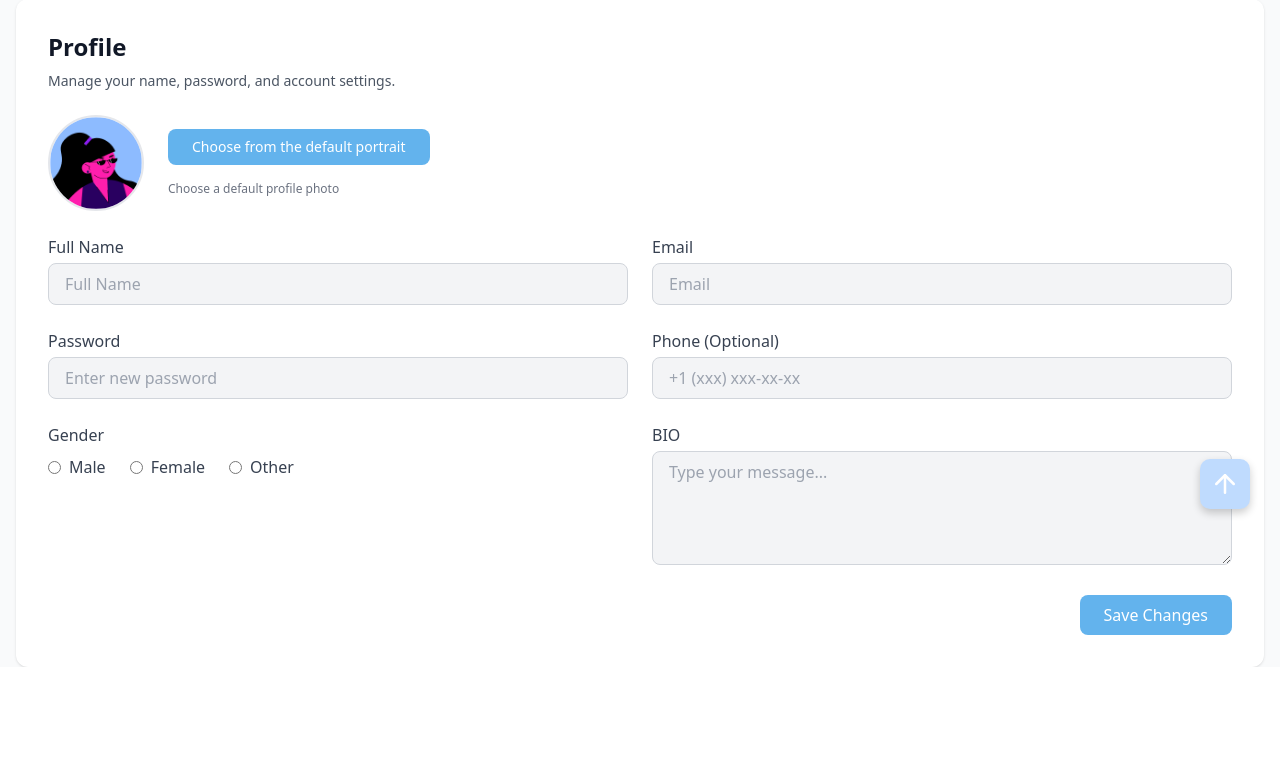
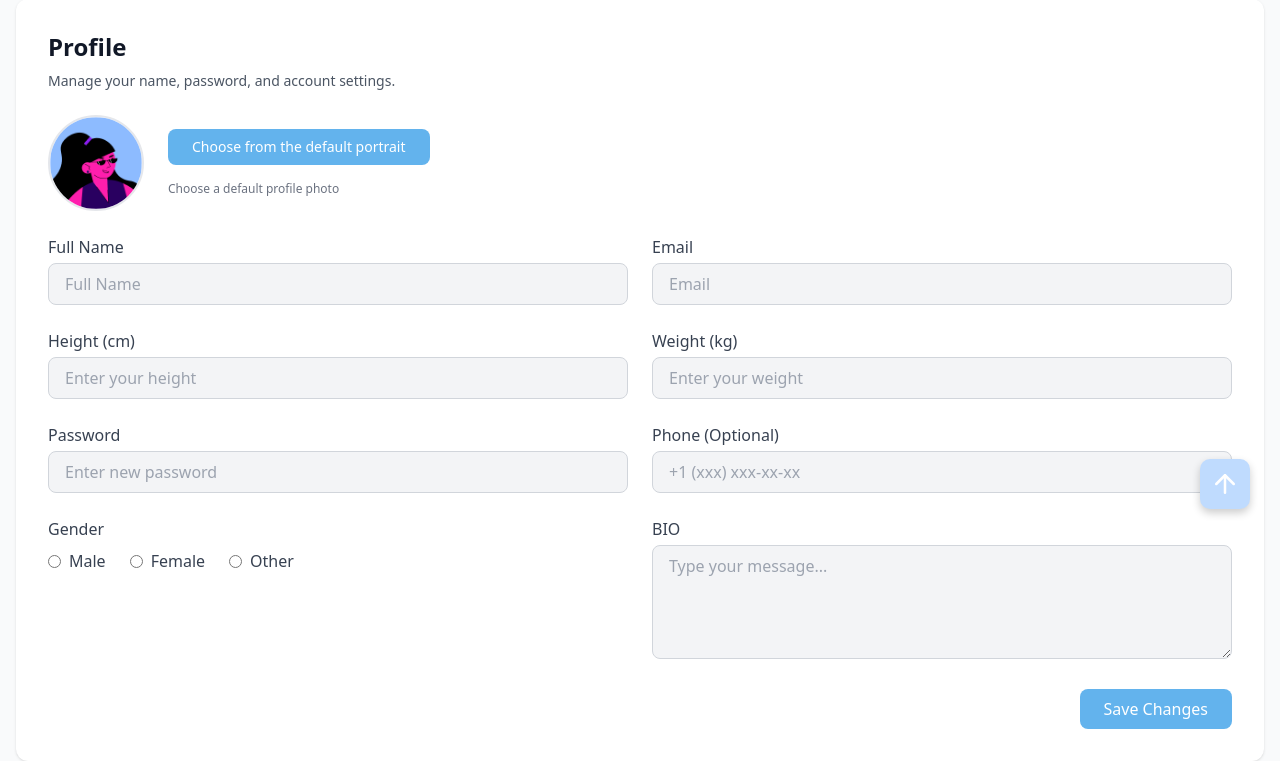
Before and after one commit to survivzhang/webTeam51, a Flask app: template app/templates/profile.html in a window 1280 px wide. Shown: the part 261-1022 px from the top of the page. Before the commit the page ends 928 px from the top, so only its background shows below. Run offline with Flask 3, Linux system fonts and the light colour scheme; the template is opened without the code that fills it, so the values that code supplies are empty; some libraries are stand-ins or nearby versions.

Commit message:
add height and weight input fields to profile form

```diff
--- a/app/templates/profile.html
+++ b/app/templates/profile.html
@@ -67,6 +67,33 @@
           type="email"
           value="{{ current_user.email }}"
           placeholder="Email"
+          class="w-full bg-gray-100 border border-gray-300 rounded-lg px-4 py-2 focus:outline-none focus:border-cal-blue"
+        />
+      </div>
+    </div>
+
+    <div class="grid grid-cols-1 md:grid-cols-2 gap-6">
+      <div>
+        <label for="height" class="block text-gray-700 mb-1">Height (cm)</label>
+        <input
+          id="height"
+          name="height"
+          type="number"
+          step="0.1"
+          value="{{ current_user.height if current_user.height is not none else '' }}"
+          placeholder="Enter your height"
+          class="w-full bg-gray-100 border border-gray-300 rounded-lg px-4 py-2 focus:outline-none focus:border-cal-blue"
+        />
+      </div>
+      <div>
+        <label for="weight" class="block text-gray-700 mb-1">Weight (kg)</label>
+        <input
+          id="weight"
+          name="weight"
+          type="number"
+          step="0.1"
+          value="{{ current_user.weight if current_user.weight is not none else '' }}"
+          placeholder="Enter your weight"
           class="w-full bg-gray-100 border border-gray-300 rounded-lg px-4 py-2 focus:outline-none focus:border-cal-blue"
         />
       </div>
```
